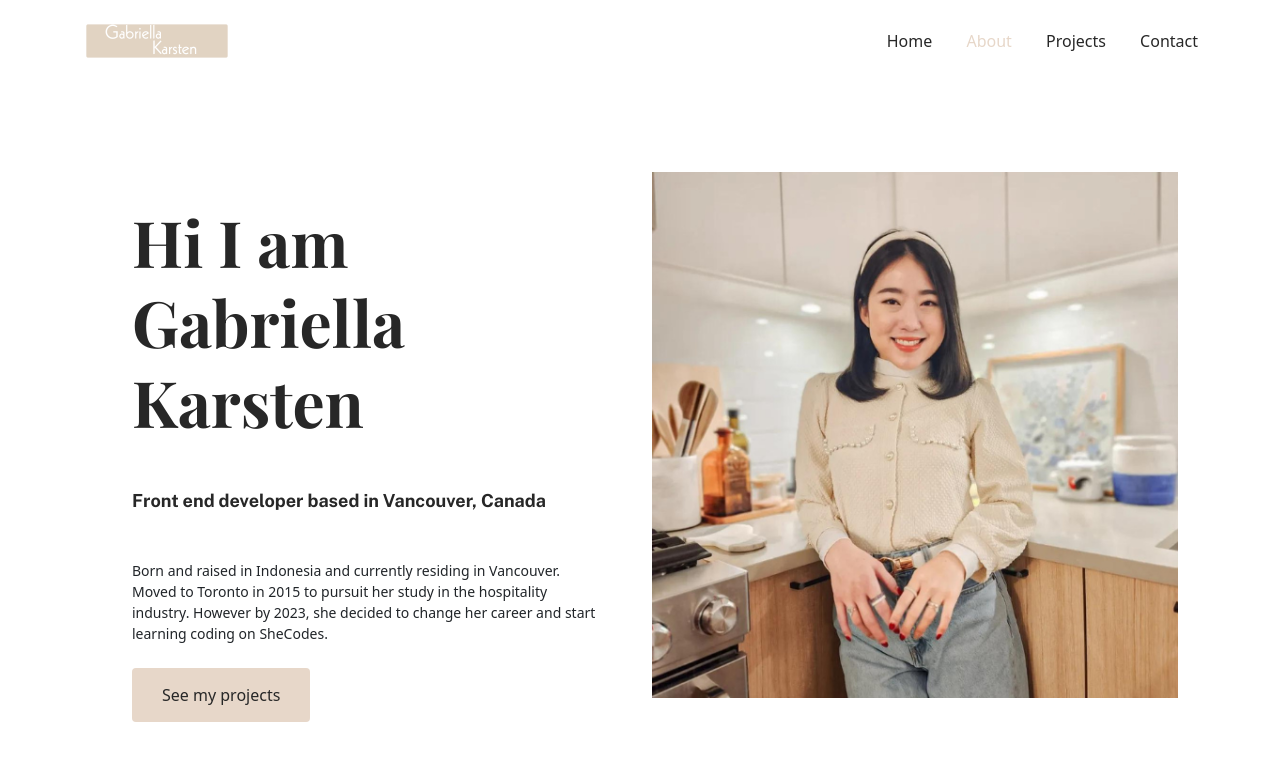
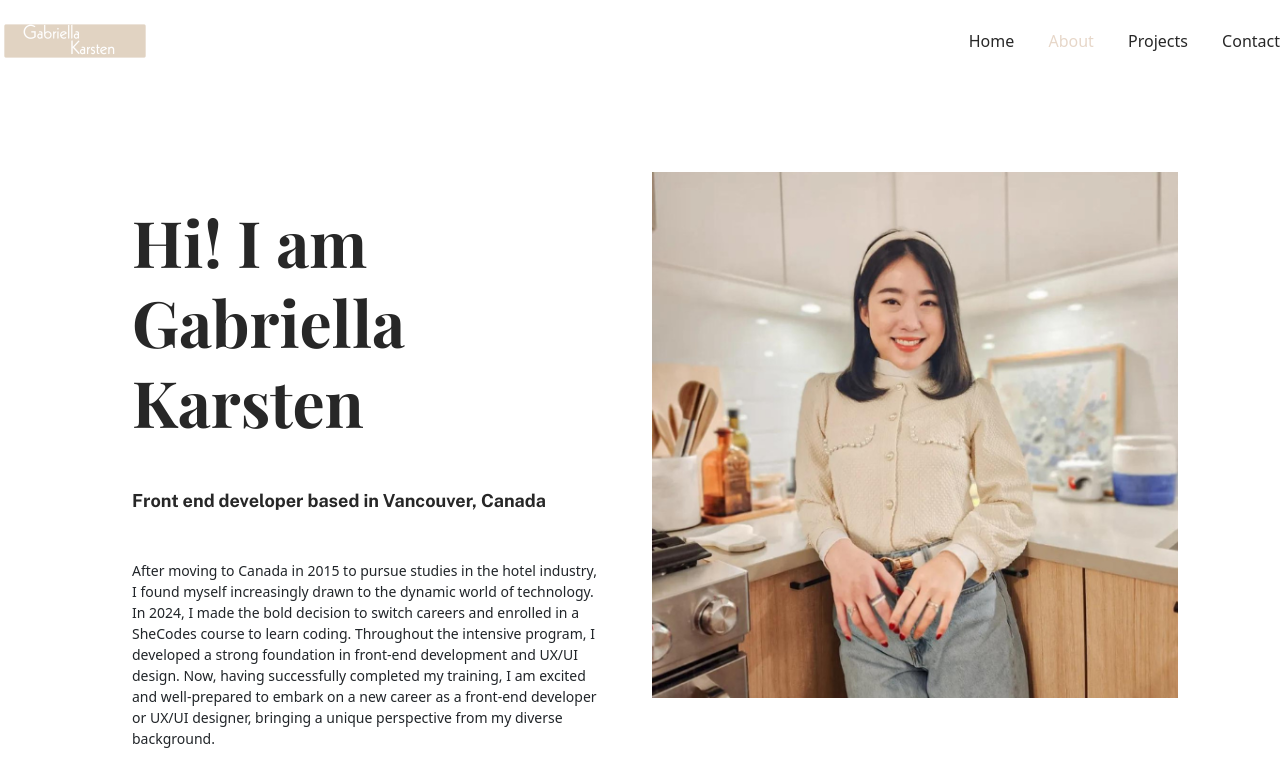
Before and after one commit to gabykarsten/gabriellakarsten-portofolio, a plain HTML site: page about.html in a window 1280 px wide. Shown: the top 770 px of the page. Drawn offline with nearby package versions, Linux system fonts and the light colour scheme; a web font is replaced by a local one.

Commit message:
made some changes for my self description

```diff
--- a/about.html
+++ b/about.html
@@ -18,7 +18,7 @@
 </head>
 
 <body>
-    <div class="container">
+    <div class="nav-bar">
         <nav class="d-flex justify-content-between">
             <a href="index.html" title="Homepage">
                 <img src="images/logo.png" class="logo d-none d-md-block" alt="Gabriella logo">
@@ -37,16 +37,17 @@
         <div class="row">
             <div class="col-lg-6">
                 <div class="content">
-                    <h1 class="mb-5">Hi I am Gabriella Karsten</h1>
+                    <h1 class="mb-5">Hi! I am Gabriella Karsten</h1>
                     <h2 class="mb-5">Front end developer based in Vancouver, Canada</h2>
-                    <p class="mb-4 ">Born and raised in Indonesia and currently residing in Vancouver. Moved to Toronto
-                        in
-                        2015 to pursuit
-                        her study
-                        in the hospitality industry. However by 2023, she decided to change her career and start
-                        learning
-                        coding on
-                        SheCodes.</p>
+                    <p class="mb-4 ">After moving to Canada in 2015 to pursue studies in the hotel industry, I found
+                        myself increasingly drawn to the dynamic
+                        world of technology. In 2024, I made the bold decision to switch careers and enrolled in a
+                        SheCodes course to learn
+                        coding. Throughout the intensive program, I developed a strong foundation in front-end
+                        development and UX/UI design.
+                        Now, having successfully completed my training, I am excited and well-prepared to embark on a
+                        new career as a front-end
+                        developer or UX/UI designer, bringing a unique perspective from my diverse background.</p>
                     <a href="work.html" class="btn btn-outline-dark">See my projects</a>
                 </div>
             </div>
```
